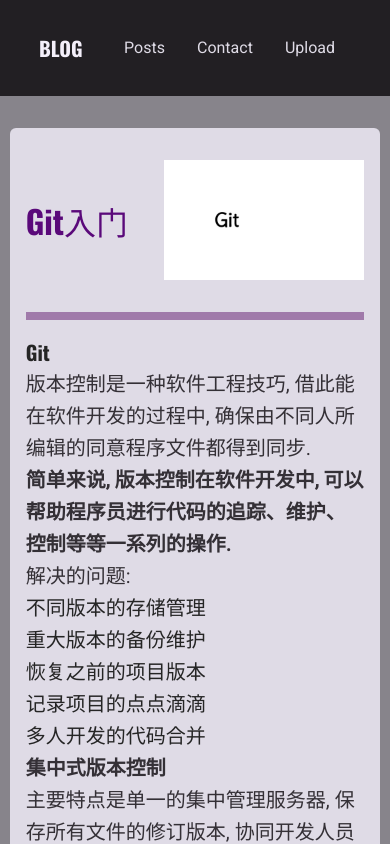
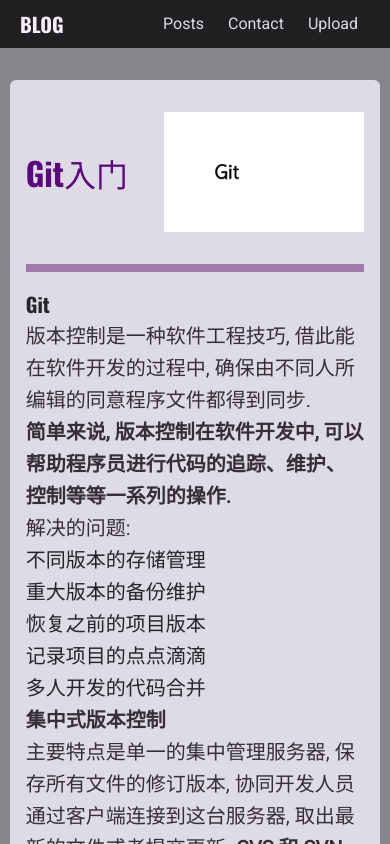
Before and after one commit to yujinh-33/next-blog, a Next.js app: page /posts/getting-started-with-git in a window 390 px wide. Shown: the top 844 px of the page. Built offline with nearby package versions, Linux system fonts and the light colour scheme.

Commit message:
重置navigation样式

```diff
--- a/components/layout/main-navigation.module.css
+++ b/components/layout/main-navigation.module.css
@@ -1,23 +1,14 @@
 .header {
-  width: 100%;
-  height: 6rem;
+  @apply container h-12  flex justify-between items-center px-5 sm:h-24;
   background-color: var(--color-grey-900);
-  display: flex;
-  justify-content: space-between;
-  align-items: center;
-  padding: 0 10%;
 }
 
 .header ul {
-  list-style: none;
-  display: flex;
-  align-items: baseline;
-  margin: 0;
-  padding: 0;
+  @apply list-none flex items-baseline m-0 p-0;
 }
 
 .header li {
-  margin: 0 var(--size-4);
+  margin: 0 var(--size-3);
 }
 
 .header a {
@@ -35,4 +26,8 @@
   .header a {
     font-size: var(--size-5);
   }
+
+  .header li {
+    margin: 0 var(--size-4);
+  }
 }
```
